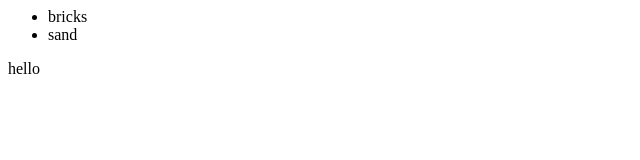
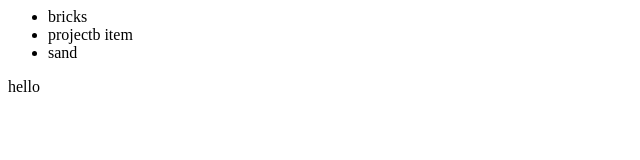
Before and after one commit to rodson/newGitTest, a plain HTML site: page index.html in a window 1280 px wide. Shown: the whole page, without its empty margins (0-640 px from the left). Drawn offline with Linux system fonts and the light colour scheme.

Commit message:
add projectb item

```diff
--- a/index.html
+++ b/index.html
@@ -4,6 +4,7 @@
     <div>
       <ul>
         <li>bricks</li>
+        <li>projectb item</li>
         <li>sand</li>
       </ul>
     </div>
```
